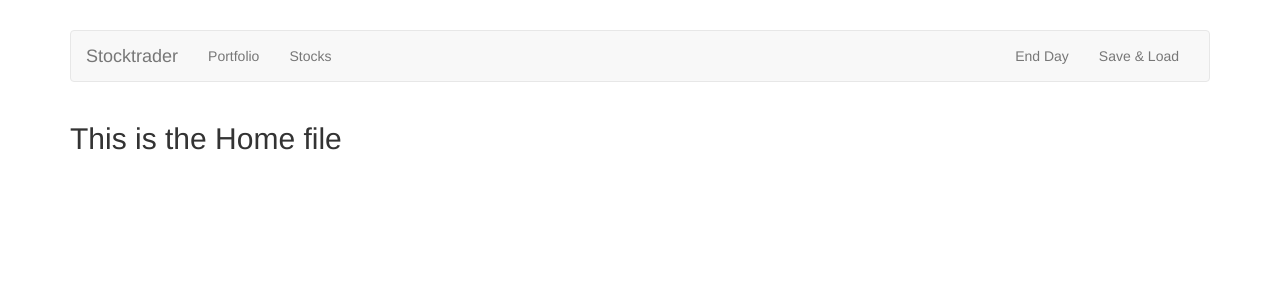
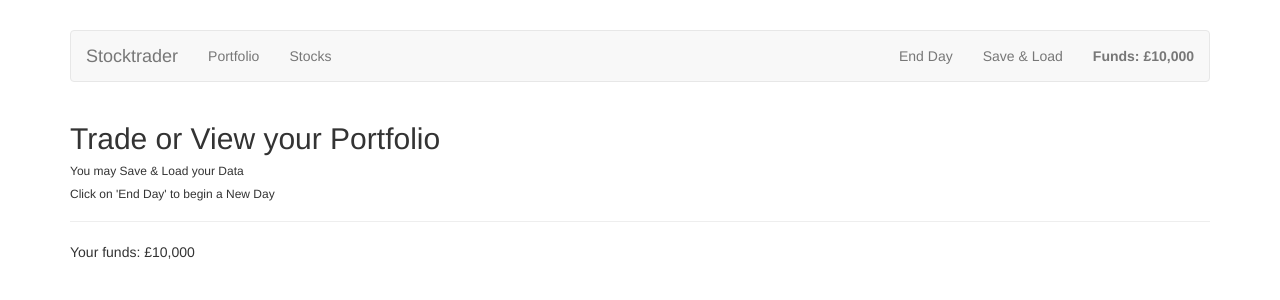
Before and after one commit to CameronPaton/VueJS_Udemy_Course, a Vue app in the folder stocktrader_app/: page / in a window 1280 px wide. Shown: the top 300 px of the page. Built offline with nearby package versions, Linux system fonts and the light colour scheme.

Commit message:
created the Portfolio component

```diff
--- a/stocktrader_app/babel.config.js
+++ b/stocktrader_app/babel.config.js
@@ -2,5 +2,5 @@ module.exports = {
   presets: [
     '@vue/cli-plugin-babel/preset'
   ]
-  ["stage-2"]
+  ["@babel/preset-stage-2"]
 }
--- a/stocktrader_app/src/App.vue
+++ b/stocktrader_app/src/App.vue
@@ -3,7 +3,9 @@
     <app-header></app-header>
     <div class="row">
       <div class="col-md-12">
-        <router-view></router-view>
+        <transition name="slide" mode="out-in">
+          <router-view></router-view>
+        </transition>
       </div>
     </div>
   </div>
@@ -23,7 +25,37 @@ export default {
 </script>
 
 <style>
-body {
-  padding: 30px;
-}
+  body {
+    padding: 30px;
+  }
+
+  .slide-enter-active {
+    animation: slide-in 300ms ease-out forwards;
+  }
+
+  .slide-leave-active {
+    animation: slide-out 300ms ease-out forwards;
+  }
+
+  @keyframes slide-in {
+    from {
+      transform: translateY(-30px);
+      opacity: 0;
+    }
+    to {
+      transform: translateY(0);
+      opacity: 1;
+    }
+  }
+
+  @keyframes slide-out {
+    from {
+      transform: translateY(0);
+      opacity: 1;
+    }
+    to {
+      transform: translateY(-30px);
+      opacity: 0;
+    }
+  }
 </style>
--- /dev/null
+++ b/stocktrader_app/src/Store/modules/portfolio.js
@@ -0,0 +1,58 @@
+const state = {
+    funds: 10000,
+    stocks: []
+}
+
+const mutations = {
+    'BUY_STOCK'(state, {stockId, quantity, stockPrice}) {
+        const record = state.stocks.find(element => element.id == stockId);
+        if(record){
+            record.quantity += quantity;
+        } else {
+            state.stocks.push({
+                id: stockId,
+                quantity: quantity
+            });
+        }
+        state.funds -= stockPrice * quantity;
+    },
+    'SELL_STOCK'(state, {stockId, quantity, stockPrice}) {
+        const record = state.stocks.find(element => element.id == stockId);
+        if(record.quantity > quantity ){
+            record.quantity -= quantity;
+        } else {
+            state.stocks.splice(state.stocks.indexOf(record), 1);
+        }
+        state.funds += stockPrice * quantity;
+    }
+};
+
+const actions = {
+    sellStock({commit}, order) {
+        commit('SELL_STOCK', order);
+    }
+};
+
+const getters = {
+    stockPortfolio(state, getters){
+        return state.stocks.map(stock => {
+            const record = getters.stocks.find(element => element.id == stock.id);
+            return {
+                id: stock.id,
+                quantity: stock.quantity,
+                name: record.name,
+                price: record.price
+            }
+        })
+    },
+    funds (state) {
+        return state.funds;
+    }
+};
+
+export default {
+    state,
+    mutations,
+    actions,
+    getters
+}
--- a/stocktrader_app/src/Store/modules/stocks.js
+++ b/stocktrader_app/src/Store/modules/stocks.js
@@ -9,13 +9,15 @@ const mutations = {
         state.stocks = stocks;
     },
     'RND_STOCKS' (state) {
-
+        state.stocks.forEach(stock => {
+            stock.price = Math.round(stock.price * (1 + Math.random() - 0.5));
+        });
     }
 };
 
 const actions = {
     buyStock: ({commit}, order) => {
-        commit();
+        commit('BUY_STOCK', order);
     },
     initStocks: ({commit}) => {
         commit('SET_STOCKS', stocks)
--- a/stocktrader_app/src/components/Header.vue
+++ b/stocktrader_app/src/components/Header.vue
@@ -14,10 +14,10 @@
             <a>Stocks</a>
           </router-link>
         </ul>
-
+        <strong class="navbar-text navbar-right">Funds: {{ funds | currency }}</strong>
         <ul class="nav navbar-nav navbar-right">
           <li>
-            <a href="#">End Day</a>
+            <a href="#" @click="endDay">End Day</a>
           </li>
           <li class="nav-item dropdown">
             <a
@@ -41,7 +41,22 @@
 </template>
 
 <script>
-export default {};
+import {mapActions} from "vuex";
+export default {
+  computed: {
+    funds() {
+      return this.$store.getters.funds;
+    }
+  },
+  methods: {
+    ...mapActions([
+      'randomiseStocks'
+    ]),
+    endDay(){
+      this.randomiseStocks();
+    }
+  }
+};
 </script>
 
 <style scoped>
--- a/stocktrader_app/src/components/Home.vue
+++ b/stocktrader_app/src/components/Home.vue
@@ -1,11 +1,21 @@
 <template>
   <div>
-    <h2>This is the Home file</h2>
+    <h2>Trade or View your Portfolio</h2>
+    <h6>You may Save & Load your Data</h6>
+    <h6>Click on 'End Day' to begin a New Day</h6>
+    <hr>
+    <p>Your funds: {{ funds | currency }} </p>
   </div>
 </template>
 
 <script>
-export default {};
+export default {
+  computed: {
+    funds() {
+      return this.$store.getters.funds;
+    }
+  }
+};
 </script>
 
 <style lang="scss" scoped>
--- a/stocktrader_app/src/components/Portfolio/Portfolio.vue
+++ b/stocktrader_app/src/components/Portfolio/Portfolio.vue
@@ -1,11 +1,23 @@
 <template>
   <div>
-    <h2>This is the Portfolio - Portfolio file</h2>
+    <app-stock v-for="stock in stocks" :key="stock.id" :stock="stock"></app-stock>
   </div>
 </template>
 
 <script>
-export default {};
+import {mapGetters} from 'vuex';
+import Stock from './Stock'
+
+export default {
+  computed: {
+    ...mapGetters({
+      stocks: 'stockPortfolio'
+    })
+  },
+  components: {
+    appStock: Stock
+  }
+};
 </script>
 
 <style lang="scss" scoped>
--- a/stocktrader_app/src/components/Portfolio/Stock.vue
+++ b/stocktrader_app/src/components/Portfolio/Stock.vue
@@ -1,12 +1,58 @@
 <template>
-  <div>
-    <h2>This is the Portfolio - Stock file</h2>
+  <div class="col-sm-6 col-md-4">
+    <div class="panel panel-info">
+      <div class="panel-heading">
+        <h3 class="panel-title">
+          {{ stock.name }}
+          <small>(Price: {{stock.price}} | Quantity: {{ stock.quantity }})</small>
+        </h3>
+      </div>
+      <div class="panel-body">
+        <div class="pull-left">
+          <input type="number" class="form-control" placeholder="Quantity" v-model="quantity" :class="{danger: insufficientQuantity}"/>
+        </div>
+        <div class="pull-right">
+          <button class="btn btn-success" @click="sellStock" :disabled="insufficientQuantity || quantity <= 0">{{ insufficientQuantity ? 'Not Enough Stocks' : 'Sell' }}</button>
+        </div>
+      </div>
+    </div>
   </div>
 </template>
 
 <script>
-export default {};
+import {mapActions} from 'vuex';
+
+export default {
+  props: ["stock"],
+  data() {
+    return {
+      quantity: 0
+    }
+  },
+  computed: {
+    insufficientQuantity(){
+      return this.quantity > this.stock.quantity;
+    }
+  },
+  methods: {
+      ...mapActions({
+        placeSellOrder: "sellStock"
+      }),
+      sellStock(){
+        const order = {
+          stockId: this.stock.id,
+          stockPrice: this.stock.price,
+          quantity: this.quantity
+        };
+        this.placeSellOrder(order);
+        this.quantity = 0;
+      }
+    }
+  };
 </script>
 
-<style lang="scss" scoped>
+<style scoped>
+  .danger{
+    border: 1px solid red;
+  }
 </style>
--- a/stocktrader_app/src/components/Stocks/Stock.vue
+++ b/stocktrader_app/src/components/Stocks/Stock.vue
@@ -9,10 +9,10 @@
       </div>
       <div class="panel-body">
         <div class="pull-left">
-          <input type="number" class="form-control" placeholder="Quantity" v-model="quantity" />
+          <input type="number" class="form-control" placeholder="Quantity" v-model="quantity" :class="{danger: insufficientFunds}" />
         </div>
         <div class="pull-right">
-          <button class="btn btn-success" @click="buyStock" :disabled="quantity <= 0">Buy</button>
+          <button class="btn btn-success" @click="buyStock" :disabled="insufficientFunds || quantity <= 0"> {{ insufficientFunds ? 'Check Funds' : 'Buy' }}</button>
         </div>
       </div>
     </div>
@@ -27,6 +27,14 @@ export default {
       quantity: 0
     }
   },
+  computed: {
+    funds() {
+      return this.$store.getters.funds;
+    },
+    insufficientFunds() {
+      return this.quantity * this.stock.price > this.funds;
+    }
+  },
   methods: {
     buyStock() {
       const order = {
@@ -34,9 +42,17 @@ export default {
         stockPrice: this.stock.price,
         quantity: this.quantity
       };
-      console.log(order);
+      this.$store.dispatch('buyStock', order);
       this.quantity = 0;
     }
   }
 };
 </script>
+
+<style scoped>
+
+.danger {
+  border: 1px solid red;
+}
+
+</style>
--- a/stocktrader_app/src/main.js
+++ b/stocktrader_app/src/main.js
@@ -5,6 +5,10 @@ import { routes } from './routes';
 import store from './Store/store';
 
 Vue.use(VueRouter);
+
+Vue.filter("currency", (value) => {
+  return '£' + value.toLocaleString();
+});
 
 const router = new VueRouter({
   mode: 'history',
```
Also changed, not shown: stocktrader_app/src/Store/store.js (+5 -3 lines).
